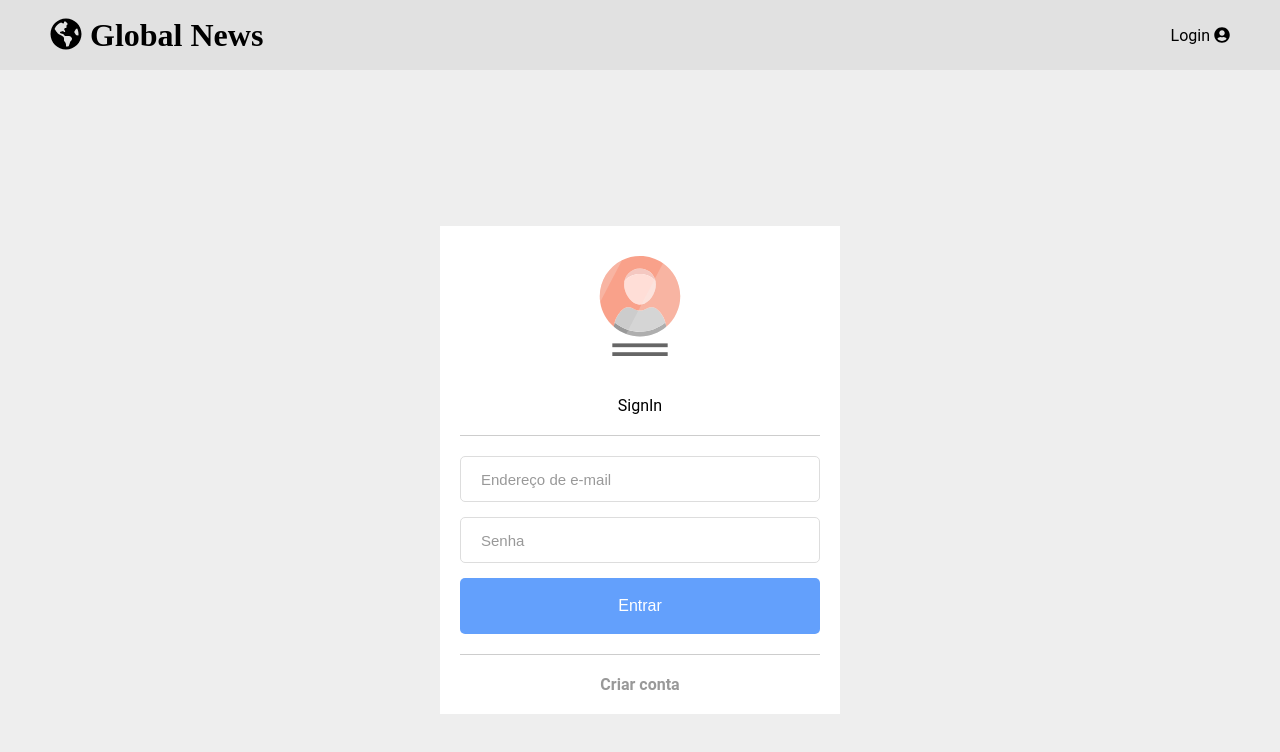
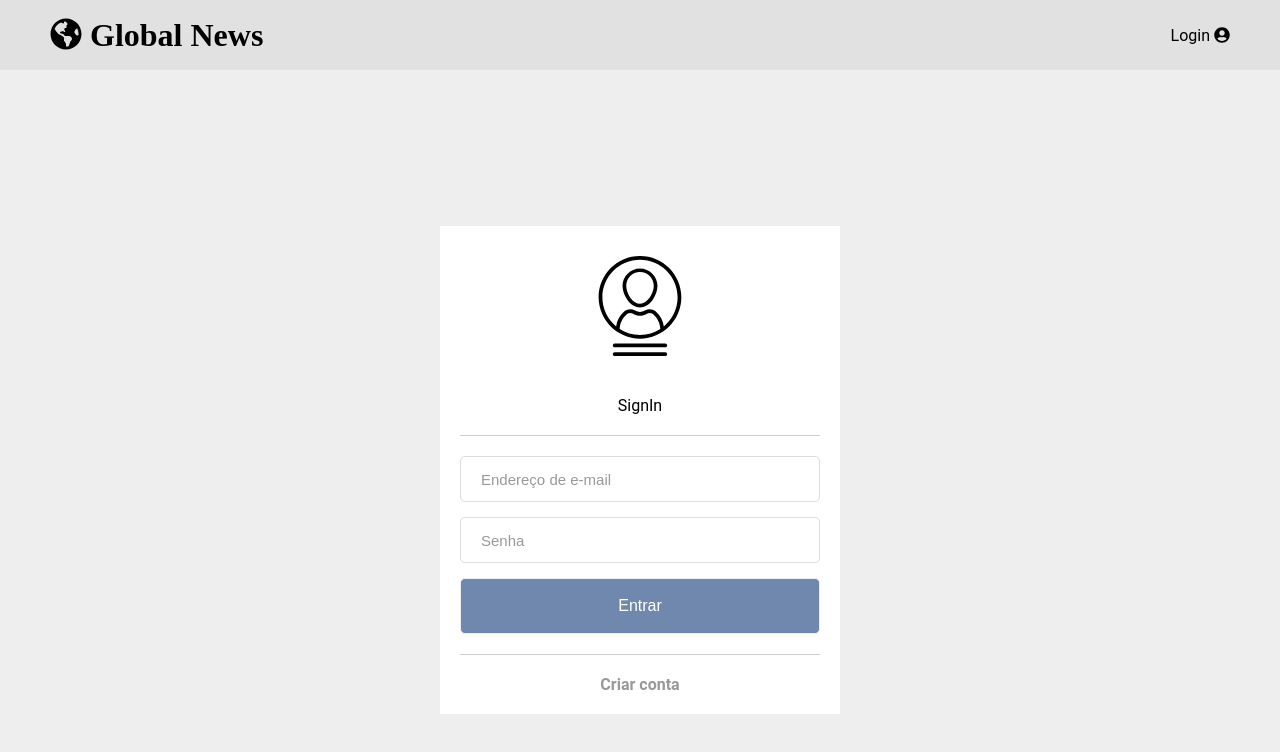
Before and after one commit to gabrielroas/news-express-react, a React (Create React App) app in the folder frontend/: page /signin in a window 1280 px wide. Shown: the top 752 px of the page. Built offline with nearby package versions, Linux system fonts and the light colour scheme.

Commit message:
updated styles and logos

```diff
--- a/frontend/src/components/Search.js
+++ b/frontend/src/components/Search.js
@@ -15,6 +15,13 @@ padding: 0 20px 0 20px;
     &:focus {
     border: 2px solid #ddd;
     }
+    ::placeholder,
+    ::-webkit-input-placeholder {
+        color: #ddd;
+    }
+    :-ms-input-placeholder {
+        color: #ddd;
+    }
 `;
 const SearchIcon = styled.span`
 color: #ddd;
@@ -24,7 +31,7 @@ right: 20px;
 
 const Search = props => (
     <form onSubmit={props.filterNews}>
-        <SearchInput type="text" name="filterName" /><SearchIcon><FontAwesomeIcon icon={faSearch} /></SearchIcon>
+        <SearchInput placeholder="Pesquisar notícia" type="text" name="filterName" /><SearchIcon><FontAwesomeIcon icon={faSearch} /></SearchIcon>
     </form>
 );
 
--- a/frontend/src/pages/CreateNews/styles.js
+++ b/frontend/src/pages/CreateNews/styles.js
@@ -38,7 +38,7 @@ export const Form = styled.form`
   button {
     color: #fff;
     font-size: 16px;
-    background: #63a0fc;
+    background: #7088ad;
     height: 56px;
     border: 0;
     border-radius: 5px;
--- a/frontend/src/pages/EditNews/styles.js
+++ b/frontend/src/pages/EditNews/styles.js
@@ -38,7 +38,7 @@ export const Form = styled.form`
   button {
     color: #fff;
     font-size: 16px;
-    background: #63a0fc;
+    background: #7088ad;
     height: 56px;
     border: 0;
     border-radius: 5px;
--- a/frontend/src/pages/SignIn/styles.js
+++ b/frontend/src/pages/SignIn/styles.js
@@ -43,11 +43,14 @@ export const Form = styled.form`
   button {
     color: #fff;
     font-size: 16px;
-    background: #63a0fc;
+    background: #7088ad;
     height: 56px;
-    border: 0;
+    border: 1px solid #eee;
     border-radius: 5px;
     width: 100%;
+    &:hover {
+      border: 1px solid #7088f3;
+    }
   }
   hr {
     margin: 20px 0;
--- a/frontend/src/pages/SignUp/styles.js
+++ b/frontend/src/pages/SignUp/styles.js
@@ -36,11 +36,16 @@ export const Form = styled.form`
   button {
     color: #fff;
     font-size: 16px;
-    background: #63a0fc;
+    background: #7088ad;
     height: 56px;
-    border: 0;
+    border: 1px solid #eee;
     border-radius: 5px;
     width: 100%;
+    &:hover {
+      border: 1px solid #7088f3;
+      // background: #eee;
+
+    }
   }
   hr {
     margin: 20px 0;
```
Also changed, not shown: frontend/src/assets/newspaper-news-svgrepo-com.svg, frontend/src/assets/profile-svgrepo-com.svg.
